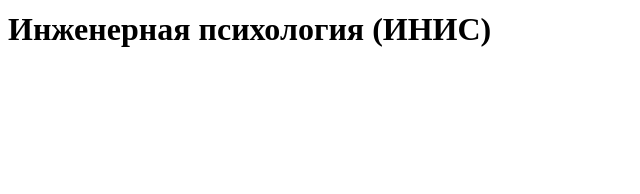
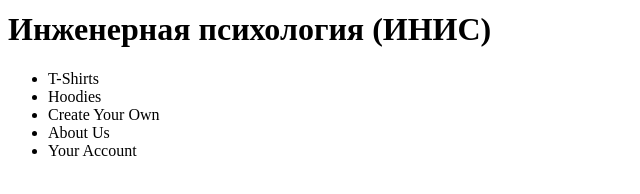
Before and after one commit to Winston730/INIS_labs, a plain HTML site: page index.html in a window 1280 px wide. Shown: the part 164-358 px from the top of the page, without its empty margins (0-640 px from the left). Drawn offline with Linux system fonts and the light colour scheme.

Commit message:
Update index.html

```diff
--- a/index.html
+++ b/index.html
@@ -20,6 +20,15 @@
 </head>
 <body>
 	<div> <img src="site_images/logo.png"> <h1> Инженерная психология (ИНИС) </h1> </div>
+	<div>
+		<ul>
+			<li> T-Shirts </li>
+			<li> Hoodies </li>
+			<li> Create Your Own </li>
+			<li> About Us </li>
+			<li> Your Account </li>
+		</ul>
+	</div>
   <!-- Your Code Here -->
 </body>
 </html>
```
